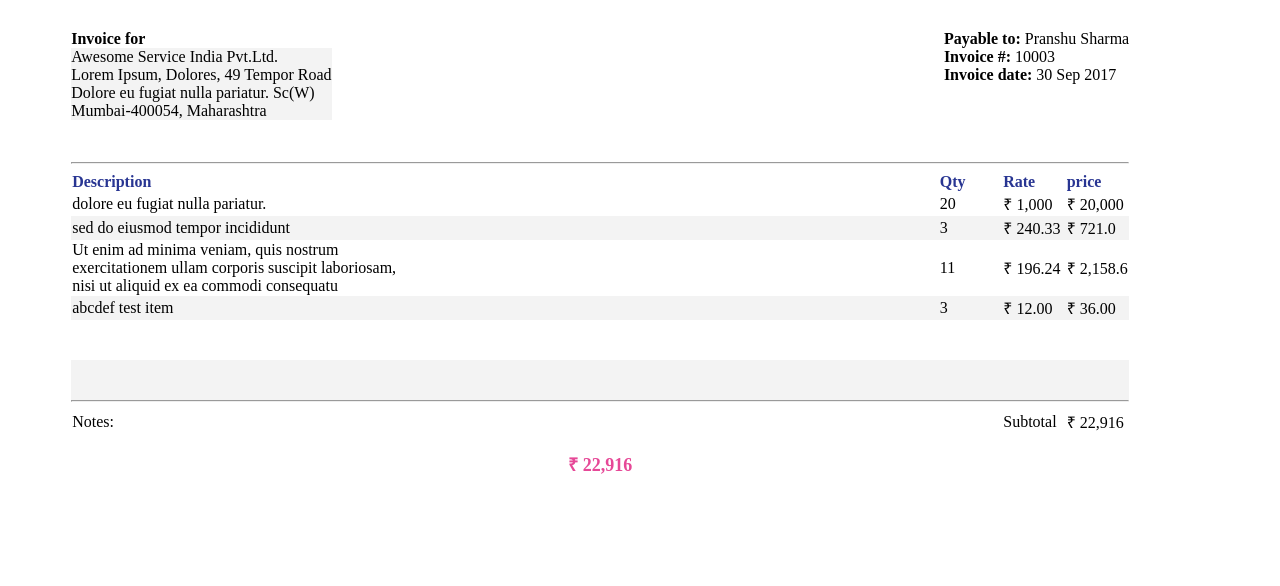
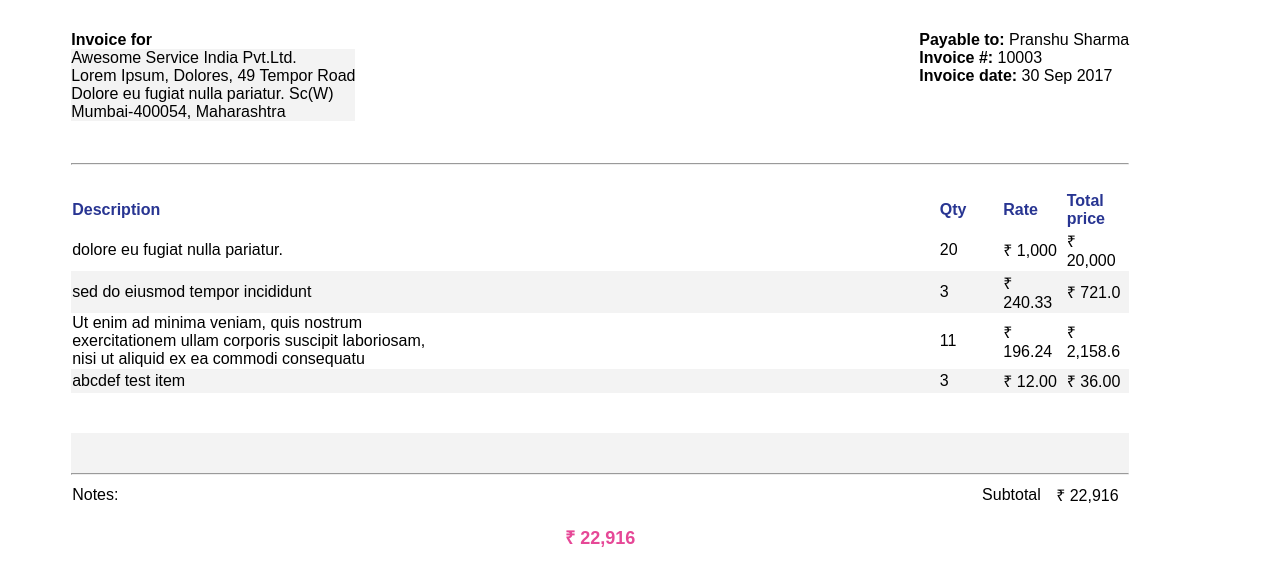
Before and after one commit to mohanendrasidda/Invoice_siloho, a plain HTML site: page index.html in a window 1280 px wide. Shown: the part 300-886 px from the top of the page. Before the commit the page ends 848 px from the top, so only its background shows below. Drawn offline with Linux system fonts and the light colour scheme.

Commit message:
sample commit

```diff
--- a/index.css
+++ b/index.css
@@ -1,3 +1,7 @@
+body{
+    font-family: sans-serif;
+}
+
 .middle, .top{
     display: flex;
     flex-wrap: wrap;
--- a/index.html
+++ b/index.html
@@ -44,14 +44,14 @@
             </div>
               &nbsp;
               <hr>
-
+              &nbsp;
               <div class="bottom">
                 <table style="width:100%;">
                   <thead style="color: rgb(40, 53, 146)">
                     <th style="width:82%"><b>Description</b></th>
                     <th style="width:6%"><b>Qty</b></th>
                     <th style="width:6%"><b>Rate</b></th>
-                    <th style="width:6%"><b>price</b></th>
+                    <th style="width:6%"><b>Total price</b></th>
                   </thead>
                   <tbody>
                     <tr>
@@ -88,10 +88,10 @@
                 <div class="blank_row_2"></div>
                 <hr style="margin-top:0%">
                 <table  style="width:100%">
-                  <tr><td style="width:82%">Notes:</td>
-                  <td style="width:6%"></td>
-                  <td style="width:6%">Subtotal</td>
-              <td style="width:6%">&#8377; 22,916</td></tr>
+                  <tr><td style="width:79%">Notes:</td>
+                  <td style="width:7%"></td>
+                  <td style="width:7%">Subtotal</td>
+              <td style="width:7%">&#8377; 22,916</td></tr>
                 </table>
                 &nbsp;
                 <div class="last"><b>&#8377; 22,916</b></div>
```
